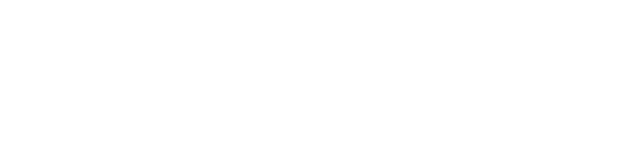
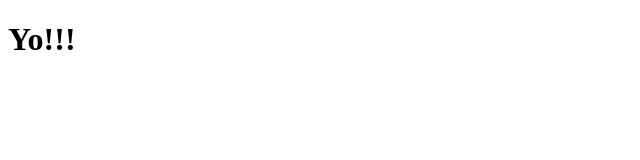
Before and after one commit to JoshLandi/JoshLandi.github.io, a plain HTML site: page index.html in a window 1280 px wide. Shown: the whole page, without its empty margins (0-640 px from the left). Drawn offline with Linux system fonts and the light colour scheme.

Commit message:
edited index file

```diff
--- a/index.html
+++ b/index.html
@@ -4,11 +4,14 @@
   <head>
 
     <title>JoshLandi Github Pages</title>
+
   </head>
 
 
   <body>
 
+    <h1>Yo!!!</h1>
+
   </body>
 
 
```
